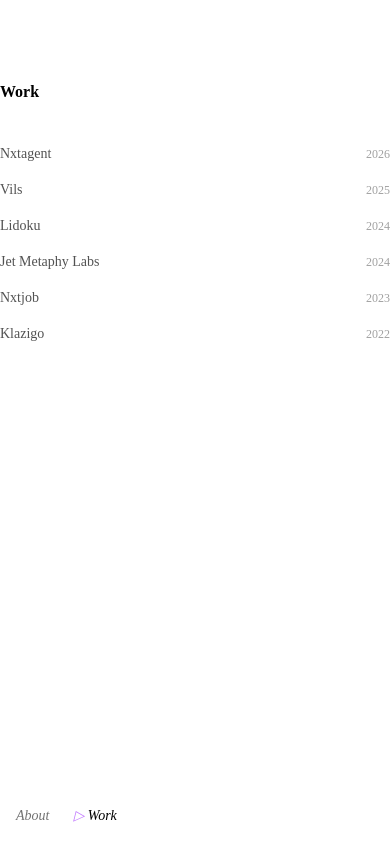
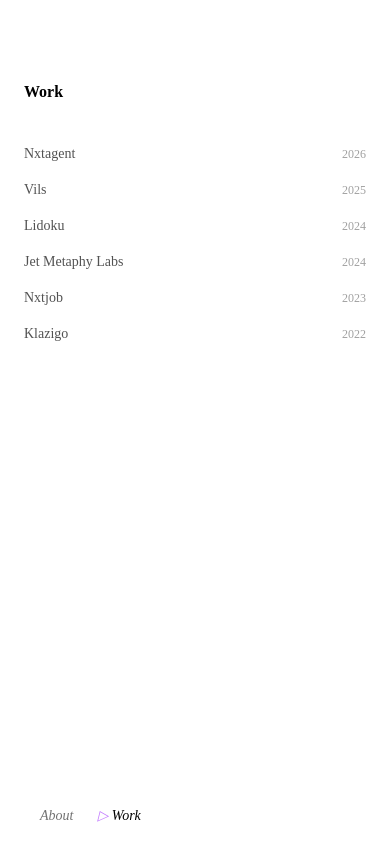
Before and after one commit to rahulxdemon/portfolio, an Astro site: page /work in a window 390 px wide. Built offline with nearby package versions, Linux system fonts and the light colour scheme; Astro itself is replaced by a stand-in of ours.

Commit message:
ui: add margin for better mobile design

```diff
--- a/src/features/shared/components/nav-dock.astro
+++ b/src/features/shared/components/nav-dock.astro
@@ -6,7 +6,7 @@ const trimmedUrl =
   pathname.endsWith("/") && pathname !== "/" ? pathname.slice(0, -1) : pathname;
 ---
 
-<nav class="font-baskerville fixed bottom-0 w-full h-14 z-30 text-sm">
+<nav class="font-baskerville fixed bottom-0 w-full h-14 z-30 text-sm px-6">
   <div
     style={{
       backdropFilter: 'url("#svgfilter")',
--- a/src/features/shared/components/page-container.astro
+++ b/src/features/shared/components/page-container.astro
@@ -1,7 +1,9 @@
-<main class="max-w-158 mx-auto">
-  <div class="pt-20 pb-30">
-    <div class="animate-fade-in-up [animation-delay:100ms] opacity-0 blur-md">
-      <slot />
+<main class="mx-6">
+  <div class="max-w-158 mx-auto">
+    <div class="pt-20 pb-30">
+      <div class="animate-fade-in-up [animation-delay:100ms] opacity-0 blur-md">
+        <slot />
+      </div>
     </div>
   </div>
 </main>
```
